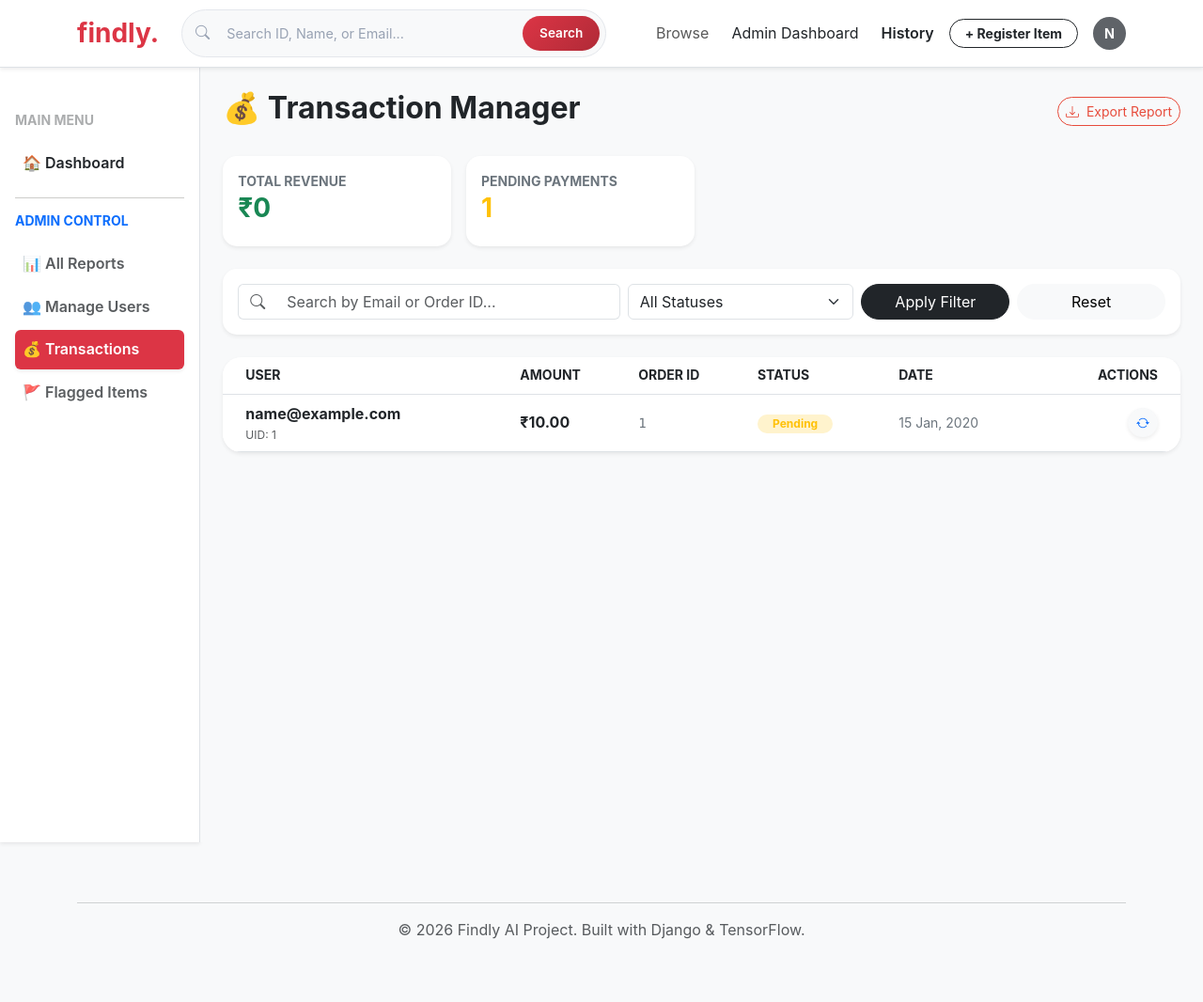
After one commit to sarang456/Gem_Findly, a Django app: page /accounts/admin/transactions/ in a window 1280 px wide. The commit adds this page. Shown: the whole page at 94% size. Run offline with Django 5.2, Linux system fonts and the light colour scheme; a user stored in the database is signed in; tables that the repository leaves empty hold one stand-in row (values such as "Sample post").

Commit message:
payment integration apply

```diff
--- a/accounts/urls.py
+++ b/accounts/urls.py
@@ -14,4 +14,8 @@ urlpatterns = [
     path('deactivate/', views.deactivate_account, name='deactivate_account'),
     path('verify-otp/', views.verify_otp, name='verify_otp'),
     path('resend-otp/', views.resend_otp, name='resend_otp'),
+    path('donate/', views.initiate_donation, name='donate'),
+    path('donate/payment-success/', views.payment_success, name='payment_success'),
+    path('admin/transactions/', views.admin_transaction_manager, name='admin_transactions'),
+    path('admin/transactions/sync/<int:donation_id>/', views.sync_transaction, name='sync_transaction'),
 ]
--- a/accounts/views.py
+++ b/accounts/views.py
@@ -1,9 +1,9 @@
-from django.shortcuts import render, redirect, get_object_or_404
+from django.shortcuts import render, redirect, get_object_or_404, HttpResponse
 from .forms import UserRegisterForm, UserUpdateForm
 from django.contrib.auth.forms import AuthenticationForm
 from django.contrib.auth import login, logout
 from core.models import Report
-from django.contrib.auth.decorators import login_required
+from django.contrib.auth.decorators import login_required, user_passes_test
 from django.contrib import messages
 from django.contrib.auth.views import PasswordChangeView
 from django.urls import reverse_lazy
@@ -11,7 +11,15 @@ from django.contrib.auth import get_user_model
 from core.models import OTPVerification
 from core.signals import send_verification_email
 import random
+import razorpay
+from django.conf import settings
+from core.models import Donation
+from django.views.decorators.csrf import csrf_exempt
+from django.db.models import Q
 
+
+
+client = razorpay.Client(auth=(settings.RAZORPAY_KEY_ID, settings.RAZORPAY_KEY_SECRET))
 User = get_user_model()
 
 # Create your views here.
@@ -170,3 +178,118 @@ def resend_otp(request):
 
     # 3. Stay on the same verification page
     return redirect('verify_otp')
+
+
+
+def initiate_donation(request):
+    if request.method == "POST":
+        amount_in_rupees = int(request.POST.get('amount', 100))
+        amount_in_paise = amount_in_rupees * 100
+        client = razorpay.Client(auth=("rzp_test_SYypqSe8o0hG0x", "pu65jh4l769wVWDQw3Xm5yuA"))
+
+        # Create Order
+        payment = client.order.create({'amount': amount_in_paise, 'currency': "INR", "payment_capture": "1"})
+
+        # Save to DB
+        Donation.objects.create(
+            user=request.user,
+            amount=amount_in_rupees,
+            razorpay_order_id=payment['id'],
+            status="Pending"
+        )
+
+        # Pass 'payment' to the template
+        return render(request, 'donations/donate_form.html', {
+            'payment': payment,
+            'amount_display': amount_in_rupees
+        })
+
+    return render(request, 'donations/donate_form.html')
+
+
+@csrf_exempt
+def payment_success(request):
+    if request.method == "POST":
+        # Razorpay sends these 3 things automatically in the POST body
+        payment_id = request.POST.get('razorpay_payment_id')
+        order_id = request.POST.get('razorpay_order_id')
+        signature = request.POST.get('razorpay_signature')
+
+        # Find the donation record we created in initiate_donation
+        donation = Donation.objects.filter(razorpay_order_id=order_id).first()
+
+        if donation:
+            donation.status = 'Success'
+            donation.razorpay_payment_id = payment_id
+            donation.razorpay_signature = signature
+            donation.save()
+            return render(request, 'donations/success.html', {'donation': donation})
+
+    return render(request, 'donations/error.html', {'error': 'Invalid Request'})
+
+
+@user_passes_test(lambda u: u.is_staff)
+def admin_transaction_manager(request):
+    # 1. Get search and filter parameters from the URL
+    search_query = request.GET.get('search', '')
+    status_filter = request.GET.get('status', '')
+
+    # 2. Start with all donations
+    donations = Donation.objects.all().order_by('-created_at')
+
+    # 3. Apply Search (Check Email or Order ID)
+    if search_query:
+        donations = donations.filter(
+            Q(user__email__icontains=search_query) |
+            Q(razorpay_order_id__icontains=search_query)
+        )
+
+    # 4. Apply Status Filter
+    if status_filter:
+        donations = donations.filter(status=status_filter)
+
+    # 5. Calculate stats based on the FULL (unfiltered) list for the cards
+    all_donations = Donation.objects.all()
+    total_revenue = sum(d.amount for d in all_donations if d.status == 'Success')
+    pending_count = all_donations.filter(status='Pending').count()
+
+    context = {
+        'donations': donations,
+        'total_revenue': total_revenue,
+        'pending_count': pending_count,
+        'search_query': search_query,
+        'status_filter': status_filter,
+    }
+    return render(request, 'accounts/admin_transactions.html', context)
+
+
+
+
+@user_passes_test(lambda u: u.is_staff)
+def sync_transaction(request, donation_id):
+    donation = get_object_or_404(Donation, id=donation_id)
+
+    try:
+        # Fetch the order details directly from Razorpay
+        order_details = client.order.fetch(donation.razorpay_order_id)
+        # Fetch all payments associated with this order
+        payments = client.order.payments(donation.razorpay_order_id)
+
+        if payments['items']:
+            # Get the latest payment for this order
+            latest_payment = payments['items'][0]
+
+            if latest_payment['status'] == 'captured':
+                donation.status = 'Success'
+                donation.razorpay_payment_id = latest_payment['id']
+                donation.save()
+                messages.success(request, f"Sync Successful: Payment {latest_payment['id']} captured.")
+            else:
+                messages.info(request, f"Sync complete: Payment status is {latest_payment['status']}.")
+        else:
+            messages.warning(request, "No payments found for this order on Razorpay yet.")
+
+    except Exception as e:
+        messages.error(request, f"Razorpay Sync Error: {str(e)}")
+
+    return redirect('admin_transactions')
--- /dev/null
+++ b/templates/accounts/admin_transactions.html
@@ -0,0 +1,111 @@
+{% extends 'base.html' %}
+
+{% block content %}
+<div class="container-fluid">
+    <div class="row">
+        {% include 'includes/sidebar.html' %}
+
+        <main class="col-md-10 ms-sm-auto px-md-4 bg-light min-vh-100">
+            <div class="py-4">
+
+                <div class="d-flex justify-content-between align-items-center mb-4">
+                    <h2 class="fw-bold text-dark">💰 Transaction Manager</h2>
+                    <button class="btn btn-outline-danger btn-sm rounded-pill" onclick="window.print()">
+                        <i class="bi bi-download me-2"></i>Export Report
+                    </button>
+                </div>
+
+                <div class="row g-3 mb-4">
+                    <div class="col-md-6 col-lg-3">
+                        <div class="card border-0 shadow-sm p-3" style="border-radius: 15px;">
+                            <div class="text-secondary small fw-bold">TOTAL REVENUE</div>
+                            <div class="h3 fw-bold text-success">₹{{ total_revenue }}</div>
+                        </div>
+                    </div>
+                    <div class="col-md-6 col-lg-3">
+                        <div class="card border-0 shadow-sm p-3" style="border-radius: 15px;">
+                            <div class="text-secondary small fw-bold">PENDING PAYMENTS</div>
+                            <div class="h3 fw-bold text-warning">{{ pending_count }}</div>
+                        </div>
+                    </div>
+                </div>
+
+                <div class="card border-0 shadow-sm mb-4 p-3" style="border-radius: 15px;">
+                    <form method="GET" class="row g-2 align-items-center">
+                        <div class="col-md-5">
+                            <div class="input-group">
+                                <span class="input-group-text bg-white border-end-0 text-muted"><i class="bi bi-search"></i></span>
+                                <input type="text" name="search" class="form-control border-start-0" placeholder="Search by Email or Order ID..." value="{{ search_query }}">
+                            </div>
+                        </div>
+                        <div class="col-md-3">
+                            <select name="status" class="form-select">
+                                <option value="">All Statuses</option>
+                                <option value="Success" {% if status_filter == 'Success' %}selected{% endif %}>Success</option>
+                                <option value="Pending" {% if status_filter == 'Pending' %}selected{% endif %}>Pending</option>
+                                <option value="Failed" {% if status_filter == 'Failed' %}selected{% endif %}>Failed</option>
+                            </select>
+                        </div>
+                        <div class="col-md-2">
+                            <button type="submit" class="btn btn-dark w-100 rounded-pill">Apply Filter</button>
+                        </div>
+                        <div class="col-md-2">
+                            <a href="{% url 'admin_transactions' %}" class="btn btn-light w-100 rounded-pill">Reset</a>
+                        </div>
+                    </form>
+                </div>
+
+                <div class="card border-0 shadow-sm" style="border-radius: 20px; overflow: hidden;">
+                    <div class="table-responsive">
+                        <table class="table table-hover align-middle mb-0">
+                            <thead class="bg-light text-secondary small text-uppercase">
+                                <tr>
+                                    <th class="ps-4">User</th>
+                                    <th>Amount</th>
+                                    <th>Order ID</th>
+                                    <th>Status</th>
+                                    <th>Date</th>
+                                    <th class="text-end pe-4">Actions</th>
+                                </tr>
+                            </thead>
+                            <tbody>
+                                {% for donation in donations %}
+                                <tr>
+                                    <td class="ps-4">
+                                        <div class="fw-bold text-dark">{{ donation.user.email }}</div>
+                                        <div class="text-muted extra-small" style="font-size: 0.75rem;">UID: {{ donation.user.id }}</div>
+                                    </td>
+                                    <td class="fw-bold text-dark">₹{{ donation.amount }}</td>
+                                    <td><small class="font-monospace text-secondary">{{ donation.razorpay_order_id }}</small></td>
+                                    <td>
+                                        {% if donation.status == 'Success' %}
+                                            <span class="badge rounded-pill bg-success-subtle text-success px-3">Success</span>
+                                        {% elif donation.status == 'Pending' %}
+                                            <span class="badge rounded-pill bg-warning-subtle text-warning px-3">Pending</span>
+                                        {% else %}
+                                            <span class="badge rounded-pill bg-danger-subtle text-danger px-3">Failed</span>
+                                        {% endif %}
+                                    </td>
+                                    <td class="text-secondary small">{{ donation.created_at|date:"d M, Y" }}</td>
+                                    <td class="text-end pe-4">
+                                        <a href="{% url 'sync_transaction' donation.id %}"
+                                        class="btn btn-light btn-sm rounded-circle shadow-sm"
+                                        title="Sync with Razorpay">
+                                            <i class="bi bi-arrow-repeat text-primary"></i>
+                                        </a>
+                                    </td>
+                                </tr>
+                                {% empty %}
+                                <tr>
+                                    <td colspan="6" class="text-center py-5 text-muted">No transactions found.</td>
+                                </tr>
+                                {% endfor %}
+                            </tbody>
+                        </table>
+                    </div>
+                </div>
+
+            </div> </main>
+    </div>
+</div>
+{% endblock %}
--- a/templates/includes/navbar.html
+++ b/templates/includes/navbar.html
@@ -57,7 +57,7 @@
                             </a>
                         </li>
                         <li class="nav-item">
-                            <a class="btn btn-sm btn-outline-success rounded-pill px-3 fw-bold mx-1" href="#">
+                            <a class="btn btn-sm btn-outline-success rounded-pill px-3 fw-bold mx-1" href="{% url 'donate' %}">
                                 <i class="bi bi-heart-fill me-1"></i> Donate
                             </a>
                         </li>
--- a/templates/includes/sidebar.html
+++ b/templates/includes/sidebar.html
@@ -29,6 +29,13 @@
                 </li>
 
                 <li class="nav-item">
+                    <a class="nav-link p-2 rounded fw-semibold {% if request.resolver_match.url_name == 'admin_transactions' %}bg-danger text-white shadow-sm{% else %}text-muted{% endif %}"
+                    href="{% url 'admin_transactions' %}">
+                        💰 Transactions
+                    </a>
+                </li>
+
+                <li class="nav-item">
                     <a class="nav-link p-2 rounded fw-semibold {% if request.resolver_match.url_name == 'flagged_items' %}bg-danger text-white shadow-sm{% else %}text-muted{% endif %}"
                     href="{% url 'flagged_items' %}">
                         🚩 Flagged Items
```
Also changed, not shown: FindlyGeminai/settings.py (+18 -0 lines), core/admin.py (+30 -1 lines), core/models.py (+25 -0 lines), templates/donations/donate_form.html (added, +178 -0 lines), templates/donations/success.html (added, +78 -0 lines), core/migrations/0013_donation.py (added), templates/donations/error.html (added).
